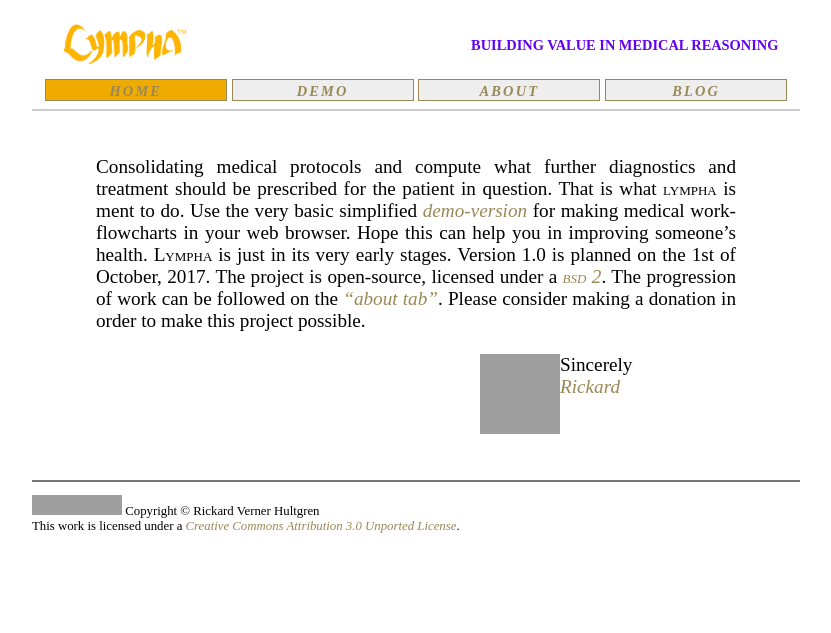
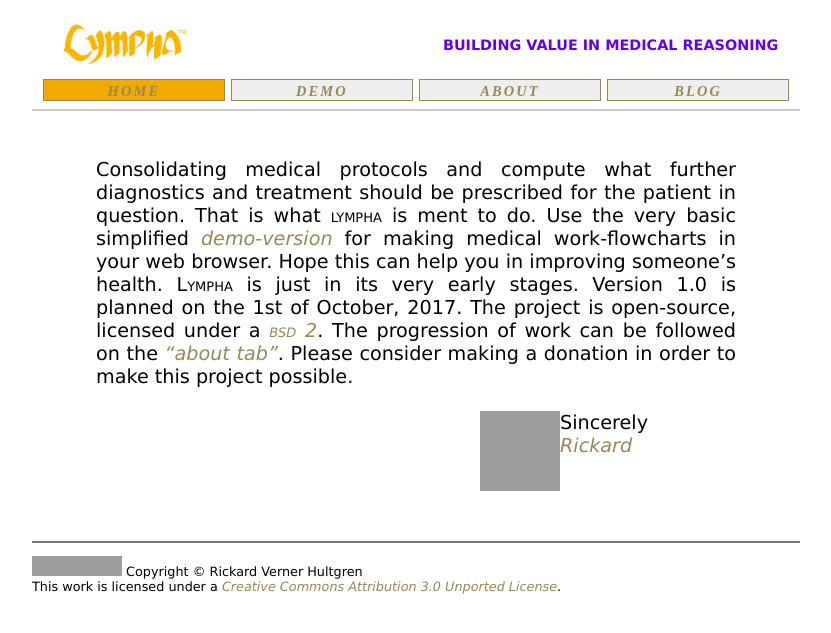
Before and after one commit to RickardHultgren/LYMPHA, a Jekyll site: the page built from index.md, in a window 1280 px wide. Shown: the top 633 px of the page, without its empty margins (232-1063 px from the left). Built offline with Jekyll 4.4.1, drawn with Linux system fonts in a browser that asks for light colours; some web fonts are replaced; our own code applies the rules of GitHub Pages for plain Markdown files; grey boxes are pictures that could not be loaded.

Commit message:
Update default.html

```diff
--- a/_layouts/default.html
+++ b/_layouts/default.html
@@ -6,7 +6,7 @@
 <link href="https://fonts.googleapis.com/icon?family=Material+Icons" rel="stylesheet">
 <link rel="stylesheet" href="//fonts.googleapis.com/css?family=Signika+Negative:300,400,600,700&amp;lang=en" />
 </head>
-<body style="font-family:Signika Negative">
+<body style="font-family:'Signika Negative', 'Lucida Sans Unicode', 'Lucida Grande', sans-serif;">
 {% include header.html %}
       <div id='content'>
 
```
